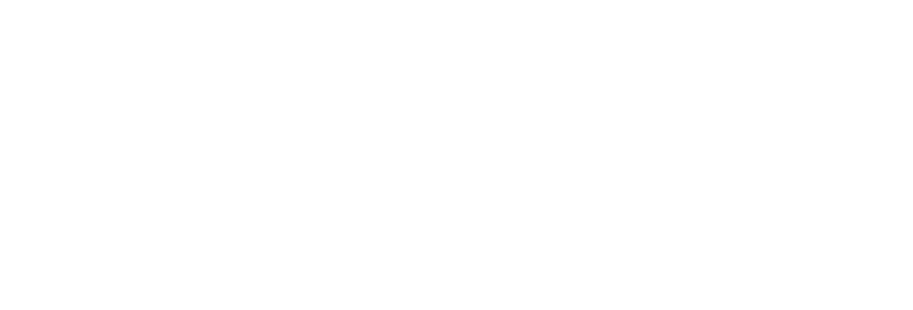
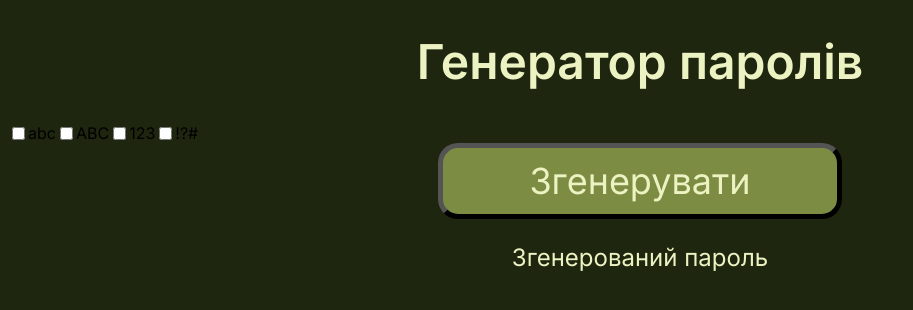
Before and after one commit to Logikaaa/Generator-of-passwords, a plain HTML site: page index.html in a window 1280 px wide. Shown: the whole page, without its empty margins (0-913 px from the left). Drawn offline with Linux system fonts and the light colour scheme.

Commit message:
Add files via upload

```diff
--- a/index.html
+++ b/index.html
@@ -2,10 +2,26 @@
 <html lang="uk">
 <head>
     <meta charset="UTF-8">
-    <meta name="viewport" content="width=device-width, initial-scale=1.0">
-    <title>Generator of passwords</title>
+    <link rel="stylesheet" href="./style.css">
+    <title>Генератор паролів</title>
 </head>
 <body>
+    <h1>Генератор паролів</h1>
+    <form>
+        <div class="checkbox">
+            <input type="checkbox" id="v1" name="v1" value="abc">
+            <label for="v1">abc</label><br>
+            <input type="checkbox" id="v2" name="v2" value="ABC">
+            <label for="v2">ABC</label><br>
+            <input type="checkbox" id="v3" name="v3" value="123">
+            <label for="v3">123</label><br>
+            <input type="checkbox" id="v4" name="v4" value="!?#">
+            <label for="v4">!?#</label><br>
+        </div>
+        <button type="button">Згенерувати</button>
 
+        <p>Згенерований пароль</p>
+        <div></div>
+    </form>
 </body>
 </html>
--- a/style.css
+++ b/style.css
@@ -0,0 +1,35 @@
+@import url('https://fonts.googleapis.com/css2?family=Inter:ital,opsz,wght@0,14..32,100..900;1,14..32,100..900&display=swap');
+
+* {
+    font-family: 'Inter';
+}
+body{
+    background-color: #1F260F;
+}
+h1{
+    color: #EDF2C2;
+    text-align: center;
+    font-size: 48px;
+    font-weight: 600;
+}
+button{
+    border-width: 5px;
+    background-color: #7C8C42;
+    color: #EDF2C2;
+    border-radius: 20px;
+    width: 404px;
+    height: 76px;
+    font-size: 36px;
+    font-weight: 400;
+    display: block;
+    margin: auto;
+}
+p{
+    color: #EDF2C2;
+    font-size: 24px;
+    text-align: center;
+}
+.checkbox{
+    display: flex;
+    align-items: center;
+}
```
